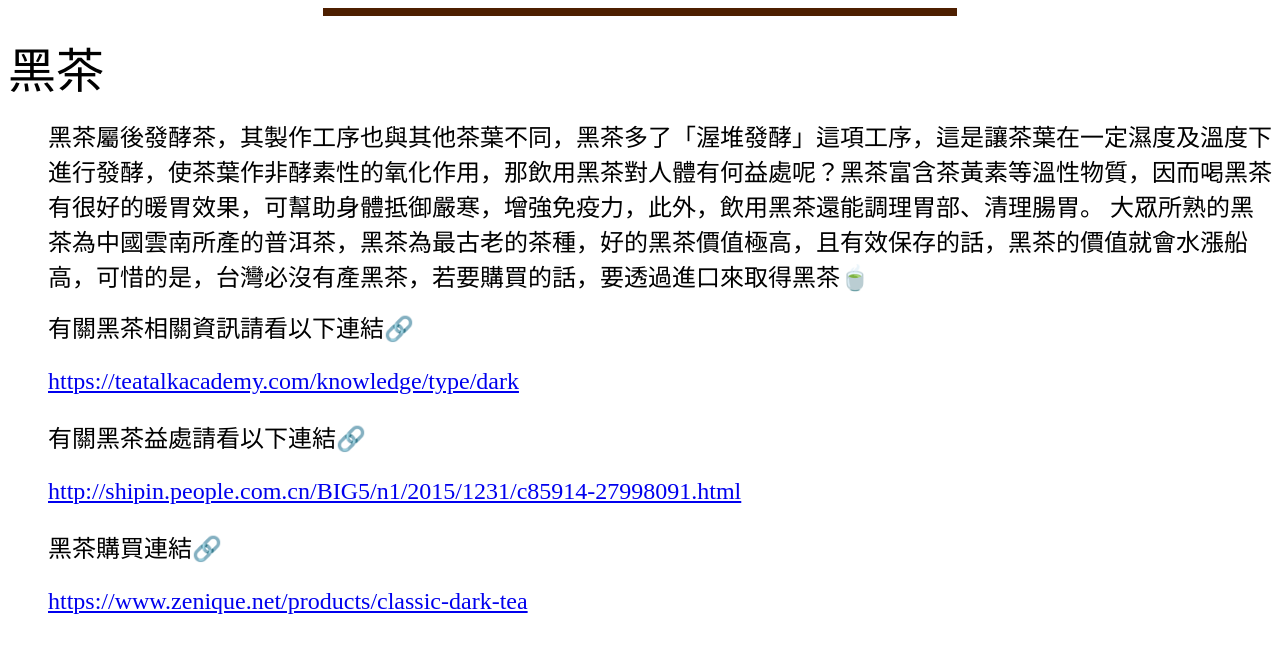
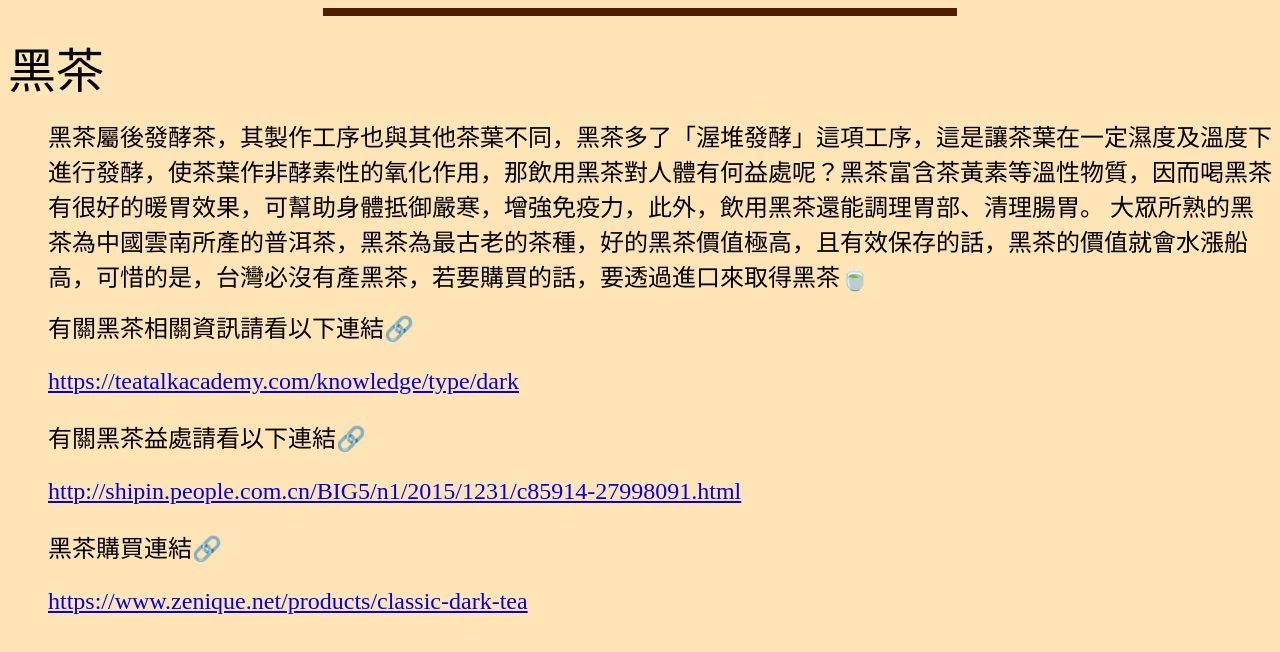
Before and after one commit to molly0919/molly0919.github.io, a plain HTML site: page final/6tea/chinesetea.html in a window 1280 px wide. Drawn offline with Linux system fonts and the light colour scheme.

Commit message:
Update chinesetea.html

```diff
--- a/final/6tea/chinesetea.html
+++ b/final/6tea/chinesetea.html
@@ -1,3 +1,4 @@
+<body style="background-color:	#FFE4B5">
 <body>
    <dl>
     <hr color="#4D1F00" width="50%" size="8">
```
